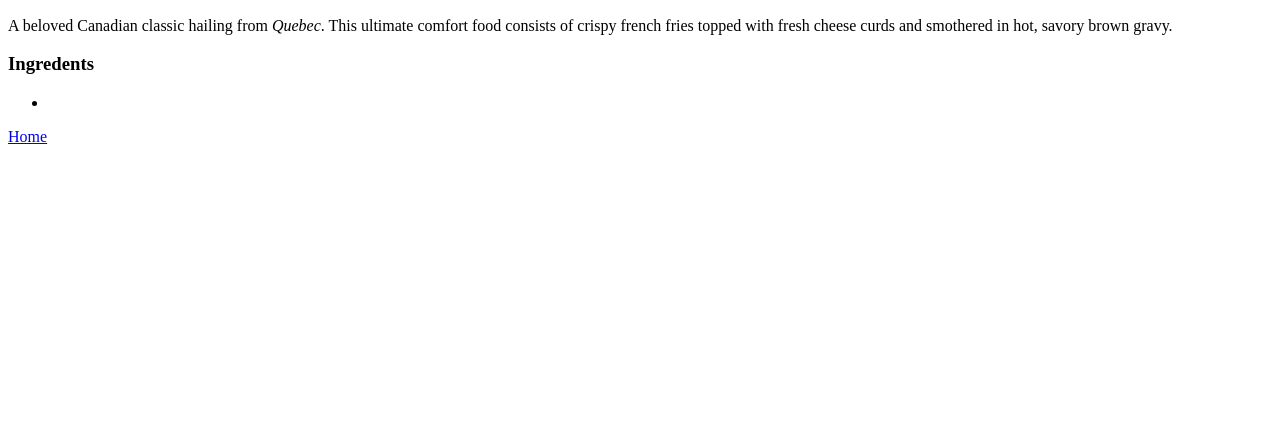
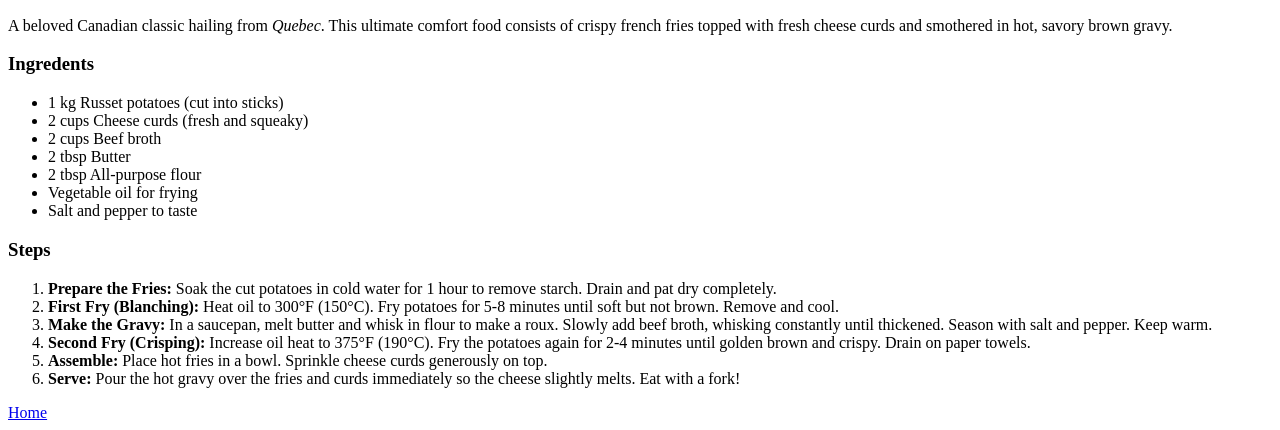
Before and after one commit to danishxsethi/odin-recipes, a plain HTML site: page recipes/poutine.html in a window 1280 px wide. Shown: the part 509-939 px from the top of the page. Before the commit the page ends 800 px from the top, so only its background shows below. Drawn offline with Linux system fonts and the light colour scheme.

Commit message:
Added image, ingredients and cooking steps for Poutine

```diff
--- a/recipes/poutine.html
+++ b/recipes/poutine.html
@@ -22,8 +22,45 @@
 
     <h3>Ingredents</h3>
     <ul>
-      <li></li>
+      <li>1 kg Russet potatoes (cut into sticks)</li>
+      <li>2 cups Cheese curds (fresh and squeaky)</li>
+      <li>2 cups Beef broth</li>
+      <li>2 tbsp Butter</li>
+      <li>2 tbsp All-purpose flour</li>
+      <li>Vegetable oil for frying</li>
+      <li>Salt and pepper to taste</li>
     </ul>
+
+    <h3>Steps</h3>
+
+    <ol>
+      <li>
+        <strong>Prepare the Fries:</strong> Soak the cut potatoes in cold water
+        for 1 hour to remove starch. Drain and pat dry completely.
+      </li>
+      <li>
+        <strong>First Fry (Blanching):</strong> Heat oil to 300°F (150°C). Fry
+        potatoes for 5-8 minutes until soft but not brown. Remove and cool.
+      </li>
+      <li>
+        <strong>Make the Gravy:</strong> In a saucepan, melt butter and whisk in
+        flour to make a roux. Slowly add beef broth, whisking constantly until
+        thickened. Season with salt and pepper. Keep warm.
+      </li>
+      <li>
+        <strong>Second Fry (Crisping):</strong> Increase oil heat to 375°F
+        (190°C). Fry the potatoes again for 2-4 minutes until golden brown and
+        crispy. Drain on paper towels.
+      </li>
+      <li>
+        <strong>Assemble:</strong> Place hot fries in a bowl. Sprinkle cheese
+        curds generously on top.
+      </li>
+      <li>
+        <strong>Serve:</strong> Pour the hot gravy over the fries and curds
+        immediately so the cheese slightly melts. Eat with a fork!
+      </li>
+    </ol>
 
     <a href="../index.html">Home</a>
   </body>
```
